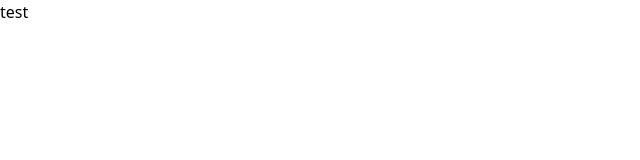
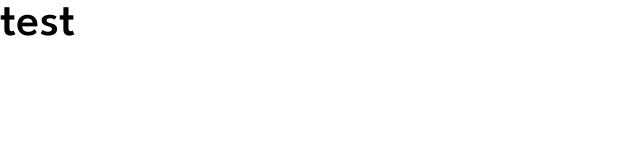
Before and after one commit to JomersDev/invoicely, a React (Vite) app: page / in a window 1280 px wide. Shown: the top 160 px of the page, without its empty margins (0-640 px from the left). Built offline with nearby package versions, Linux system fonts and the light colour scheme.

Commit message:
setup project colors and imported League Spartan font family

```diff
--- a/index.html
+++ b/index.html
@@ -2,7 +2,6 @@
 <html lang="en">
   <head>
     <meta charset="UTF-8" />
-    <link rel="icon" type="image/svg+xml" href="/vite.svg" />
     <meta name="viewport" content="width=device-width, initial-scale=1.0" />
     <title>Invoicely</title>
   </head>
--- a/src/App.jsx
+++ b/src/App.jsx
@@ -6,7 +6,7 @@ function App() {
 
   return (
     <div>
-      <h1>test</h1>
+      <h1 className='text-5xl'>test</h1>
     </div>
   )
 }
--- a/src/index.css
+++ b/src/index.css
@@ -1,3 +1,17 @@
+@import url('https://fonts.googleapis.com/css2?family=League+Spartan:wght@500;700&display=swap');
+
+* {
+    box-sizing: border-box
+}
+
 @tailwind base;
 @tailwind components;
 @tailwind utilities;
+
+
+/* Set the default font to League Spartan */
+@layer base {
+    html {
+      font-family: League Spartan, sans-serif;
+    }
+  }
--- a/tailwind.config.js
+++ b/tailwind.config.js
@@ -5,7 +5,25 @@ export default {
     "./src/**/*.{js,ts,jsx,tsx}",
   ],
   theme: {
-    extend: {},
+    extend: {
+      colors: {
+        'violet': '#7C5DFA',
+        'light-violet': '#9277FF',
+        'navy': '#1E2139',
+        'light-navy': '#252945',
+        'Lavender': '#DFE3FA',
+        'cool-grey': '#888EB0',
+        'ube': '#7E88C3',
+        'chinese-black': '#0C0E16',
+        'red': '#EC5757',
+        'pink': '#FF9797',
+        'ghost-white': '#F8F8FB',
+        'eerie-black': '#141625'
+      },
+      fontFamily: {
+        'league-spartan' : ['League Spartan', 'sans-serif'],
+      },
+    },
   },
   plugins: [],
 }
```
